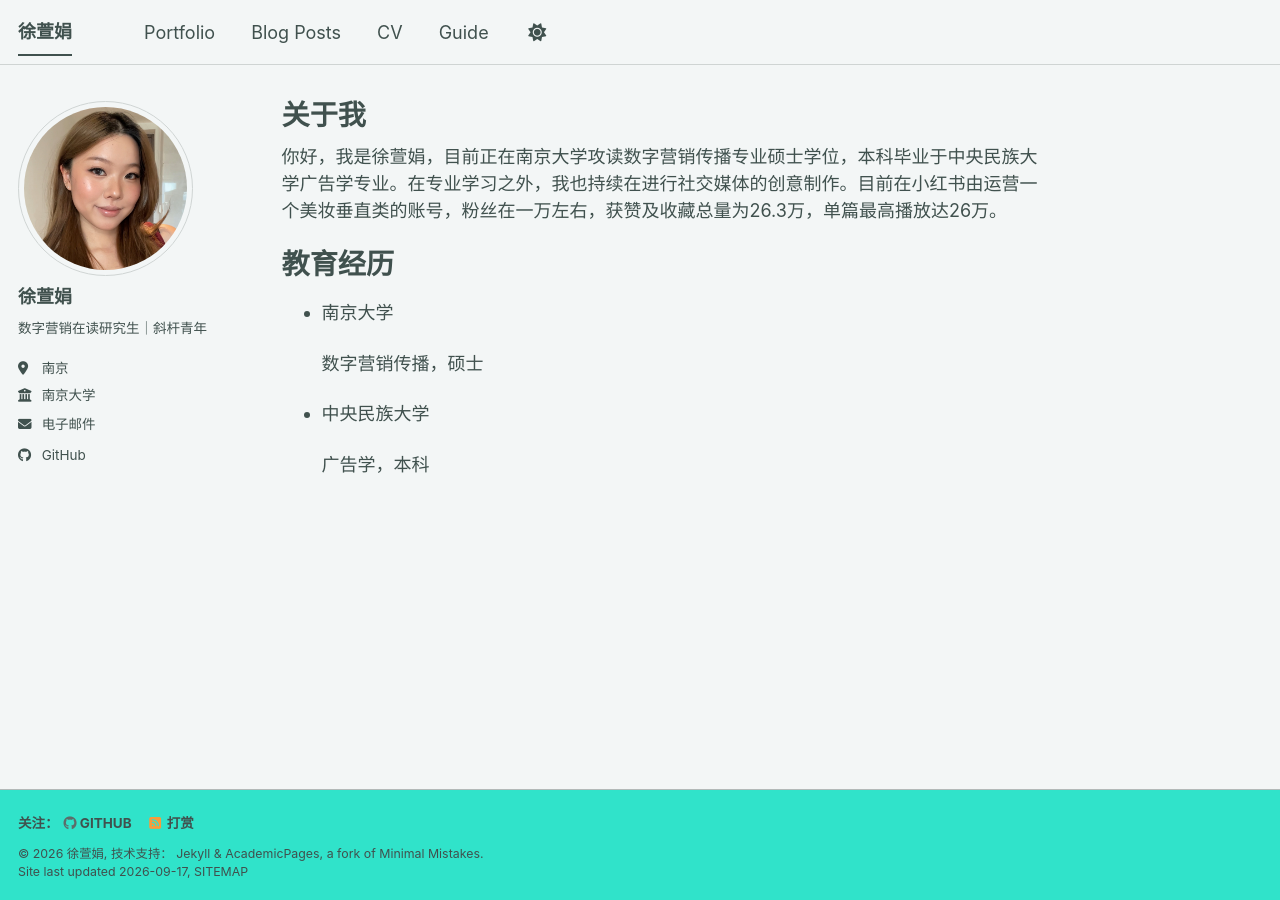
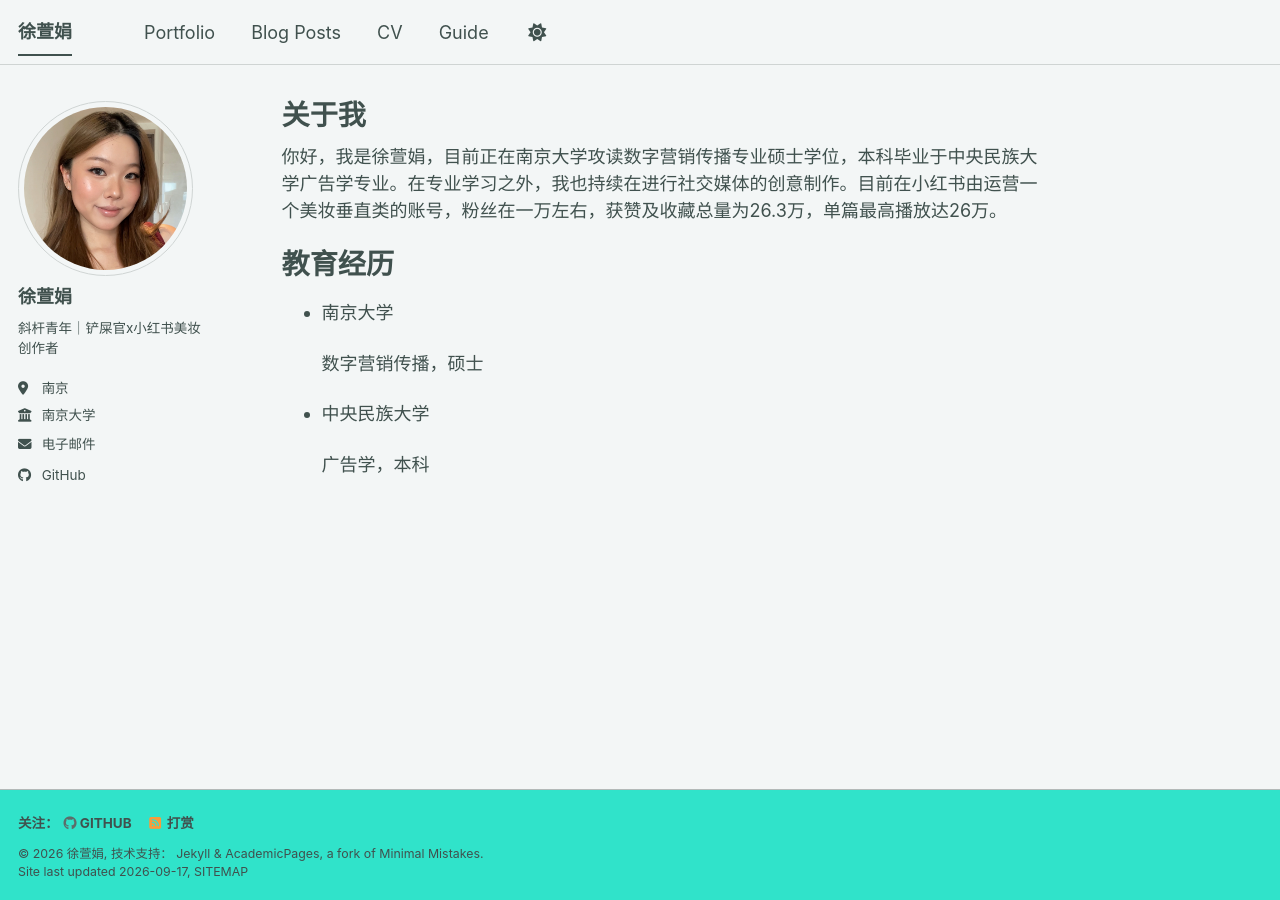
Before and after one commit to hsuanchuanhsu0527/hsuanchuanhsu0527.github.io, a Jekyll site: the page built from _pages/about.md, in a window 1280 px wide. Built offline with Jekyll 4.4.1, drawn with Linux system fonts in a browser that asks for light colours; a style sheet for code colours, icons or effects is not loaded.

Commit message:
Update _config.yml

```diff
--- a/_config.yml
+++ b/_config.yml
@@ -26,7 +26,7 @@ author:
   avatar           : "hsuan.png"
   name             : "徐萱娟"
   pronouns         :
-  bio              : "数字营销在读研究生｜斜杆青年"
+  bio              : "斜杆青年｜铲屎官x小红书美妆创作者"
   location         : "南京"
   employer         : "南京大学"
   uri              : # URL
```
